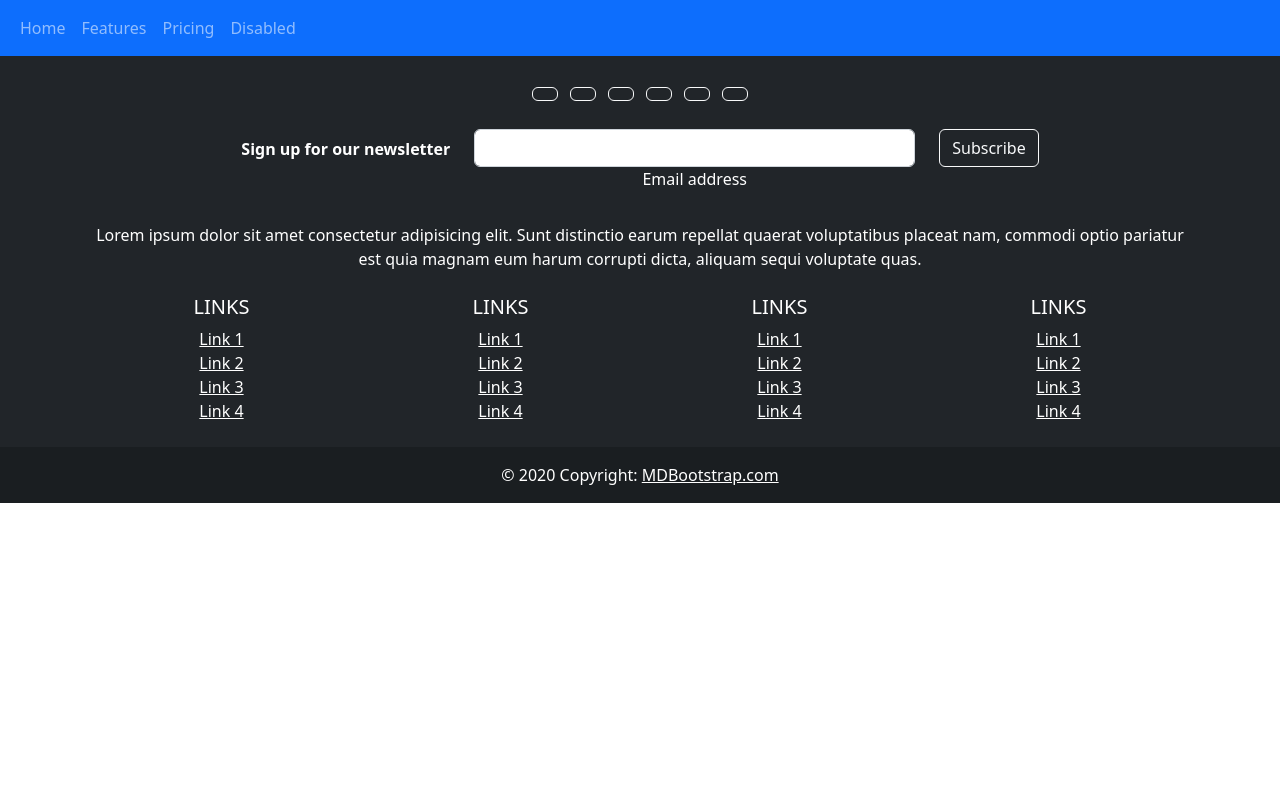
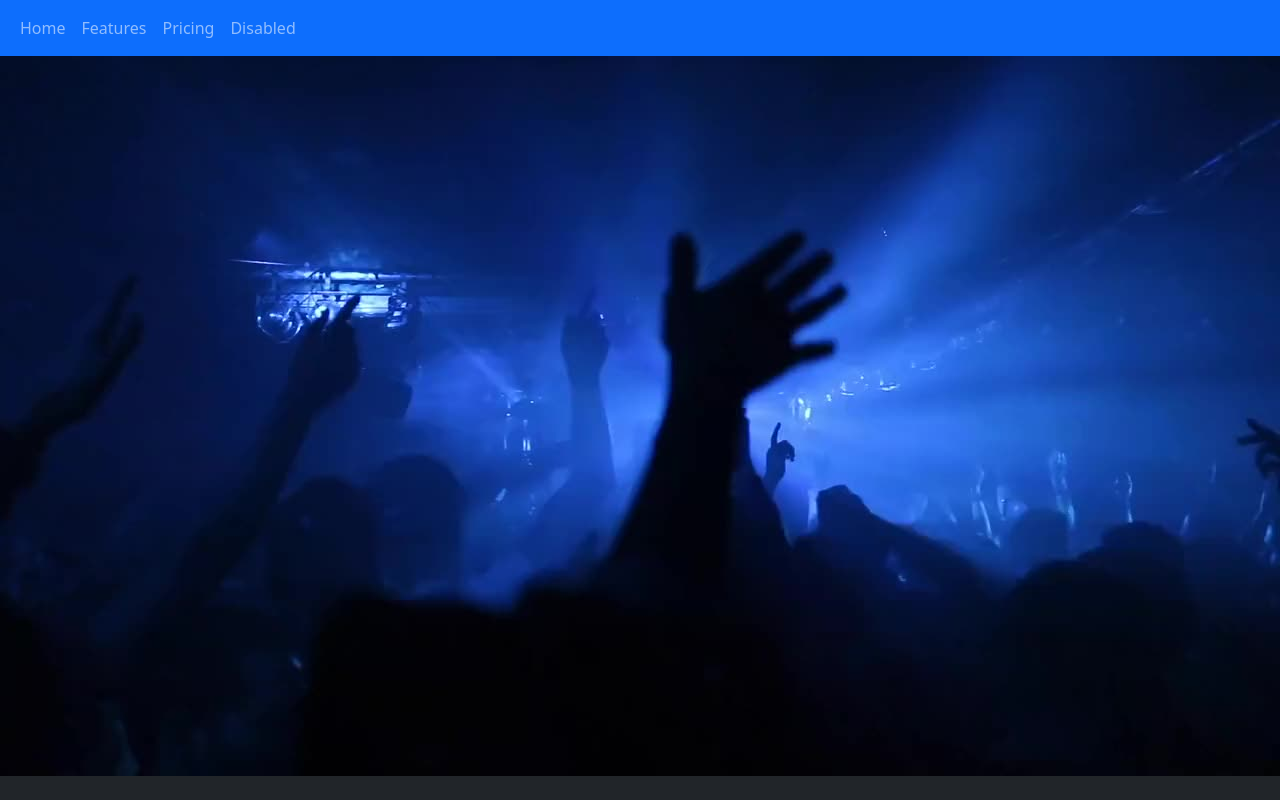
Before and after one commit to DilshanNishshanka/TempleOfMaimbula, a plain HTML site: page index.html in a window 1280 px wide. Shown: the top 800 px of the page. Drawn offline with nearby package versions, Linux system fonts and the light colour scheme.

Commit message:
Add Sample image for the project

```diff
--- a/index.html
+++ b/index.html
@@ -35,6 +35,11 @@
             </ul>
         </div>
     </nav>
+
+    <div>
+        <!-- Image size should be 1280 * 720 -->
+            <img class="img-fluid" src="images/sample.jpg" width="100%" height="auto">
+    </div>
     <!-- Footer -->
     <footer class="bg-dark text-center text-white">
         <!-- Grid container -->
```
Also changed, not shown: images/sample.jpg (added).
